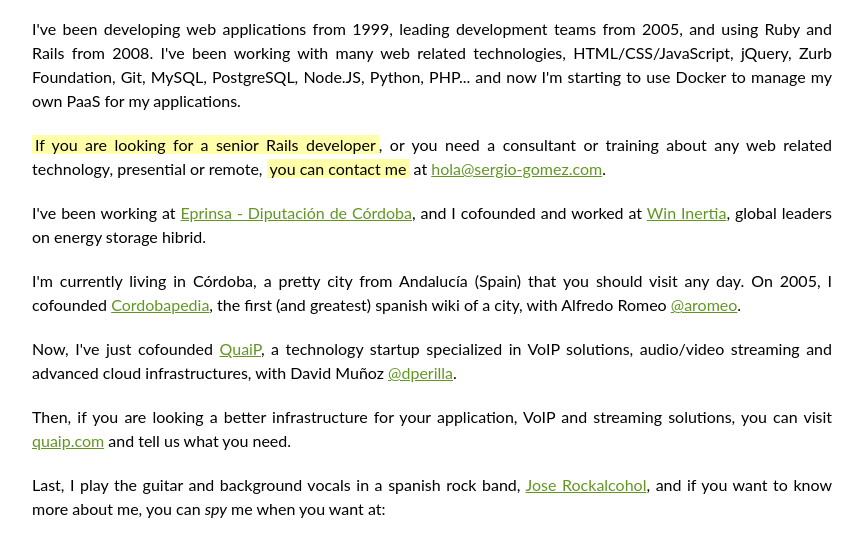
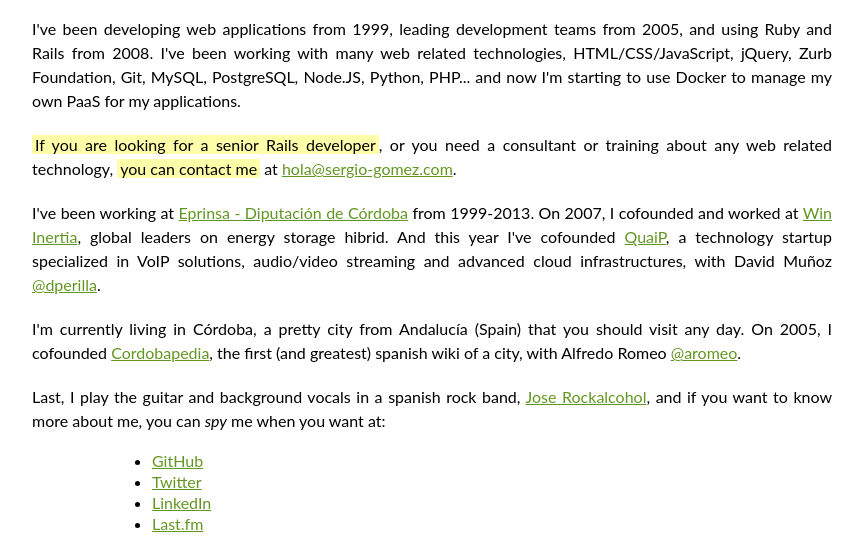
Before and after one commit to sergiogomez/personal-website, a plain HTML site: page index.html in a window 1280 px wide. Shown: the part 239-775 px from the top of the page, without its empty margins (208-1071 px from the left). Drawn offline with Linux system fonts and the light colour scheme.

Commit message:
Updating the info.

```diff
--- a/index.html
+++ b/index.html
@@ -20,7 +20,7 @@
       </div>
       <div class="text">
         <p>I've been developing web applications from 1999, leading development teams from 2005, and using Ruby and Rails from 2008. I've been working with many web related technologies, HTML/CSS/JavaScript, jQuery, Zurb Foundation, Git, MySQL, PostgreSQL, Node.JS, Python, PHP... and now I'm starting to use Docker to manage my own PaaS for my applications.</p>
-        <p><span class="highlight">If you are looking for a senior Rails developer</span>, or you need a consultant or training about any web related technology, presential or remote, <span class="highlight">you can contact me</span> at <script language=Javascript type=text/javascript>
+        <p><span class="highlight">If you are looking for a senior Rails developer</span>, or you need a consultant or training about any web related technology, <span class="highlight">you can contact me</span> at <script language=Javascript type=text/javascript>
 <!--
 document.write('<a href="mai');
 document.write('lto');
@@ -33,10 +33,8 @@ document.write('&#115;&#101;&#114;&#103;&#105;&#111;&#45;&#103;&#111;&#109;&#101
 // -->
 </script><noscript>&#104;&#111;&#108;&#97; at
 &#115;&#101;&#114;&#103;&#105;&#111;&#45;&#103;&#111;&#109;&#101;&#122; dot &#99;&#111;&#109;</noscript>.</p>
-        <p>I've been working at <a href="http://www.eprinsa.es/">Eprinsa - Diputación de Córdoba</a>, and I cofounded and worked at <a href="http://wininertia.es/">Win Inertia</a>, global leaders on energy storage hibrid.</p>
+        <p>I've been working at <a href="http://www.eprinsa.es/">Eprinsa - Diputación de Córdoba</a> from 1999-2013. On 2007, I cofounded and worked at <a href="http://wininertia.es/">Win Inertia</a>, global leaders on energy storage hibrid. And this year I've cofounded <a href="http://quaip.com/">QuaiP</a>, a technology startup specialized in VoIP solutions, audio/video streaming and advanced cloud infrastructures, with David Muñoz <a href="http://twitter.com/dperilla">@dperilla</a>.</p>
         <p>I'm currently living in Córdoba, a pretty city from Andalucía (Spain) that you should visit any day. On 2005, I cofounded <a href="http://wikanda.cordobapedia.es/">Cordobapedia</a>, the first (and greatest) spanish wiki of a city, with Alfredo Romeo <a href="http://twitter.com/aromeo">@aromeo</a>.</p>
-        <p>Now, I've just cofounded <a href="http://quaip.com/">QuaiP</a>, a technology startup specialized in VoIP solutions, audio/video streaming and advanced cloud infrastructures, with David Muñoz <a href="http://twitter.com/dperilla">@dperilla</a>.</p>
-        <p>Then, if you are looking a better infrastructure for your application, VoIP and streaming solutions, you can visit <a href="http://quaip.com/">quaip.com</a> and tell us what you need.</p>
         <p>Last, I play the guitar and background vocals in a spanish rock band, <a href="http://joserockalcohol.com/">Jose Rockalcohol</a>, and if you want to know more about me, you can <em>spy</em> me when you want at:</p>
         <ul>
           <li><a href="http://github.com/sergiogomez/">GitHub</a></li>
```
